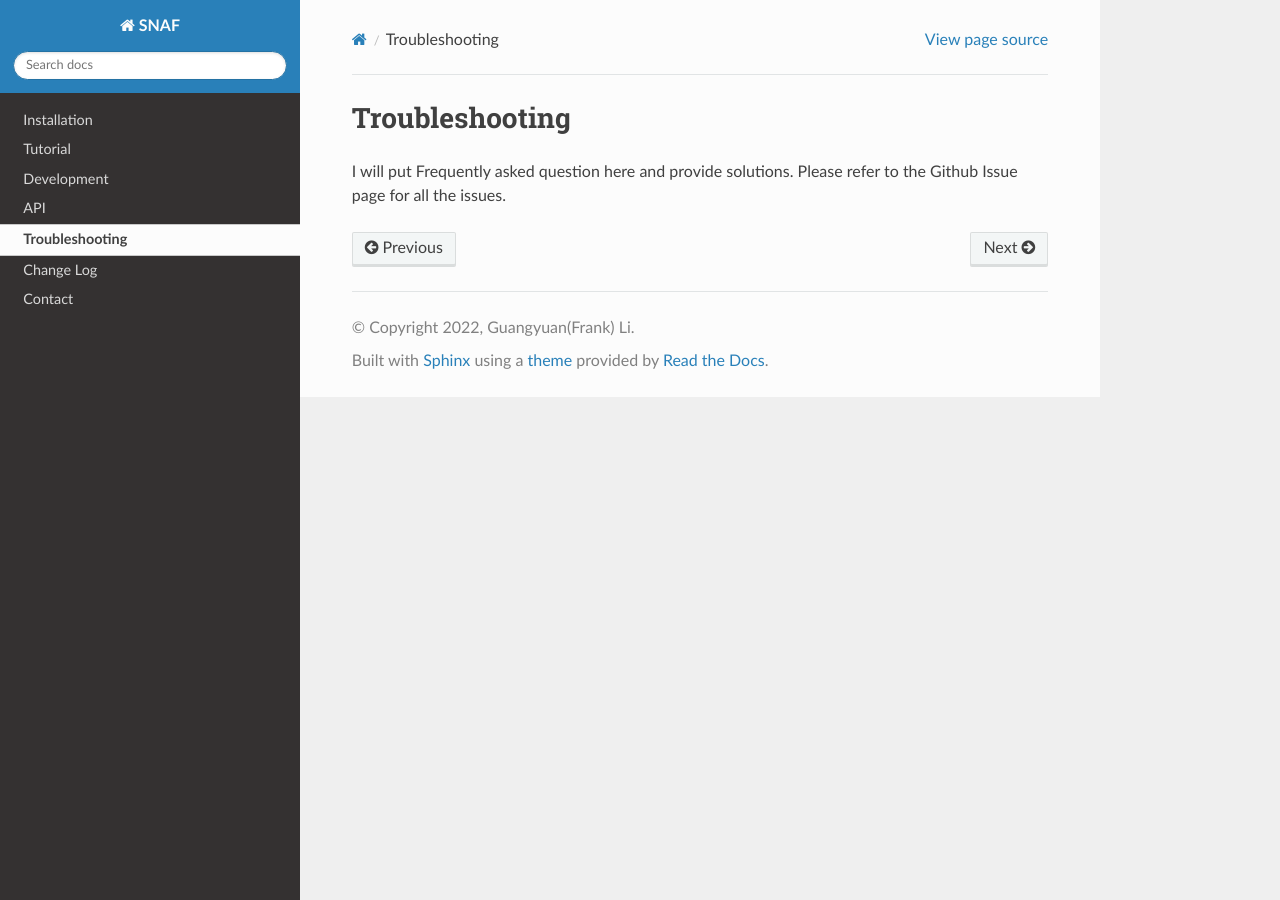
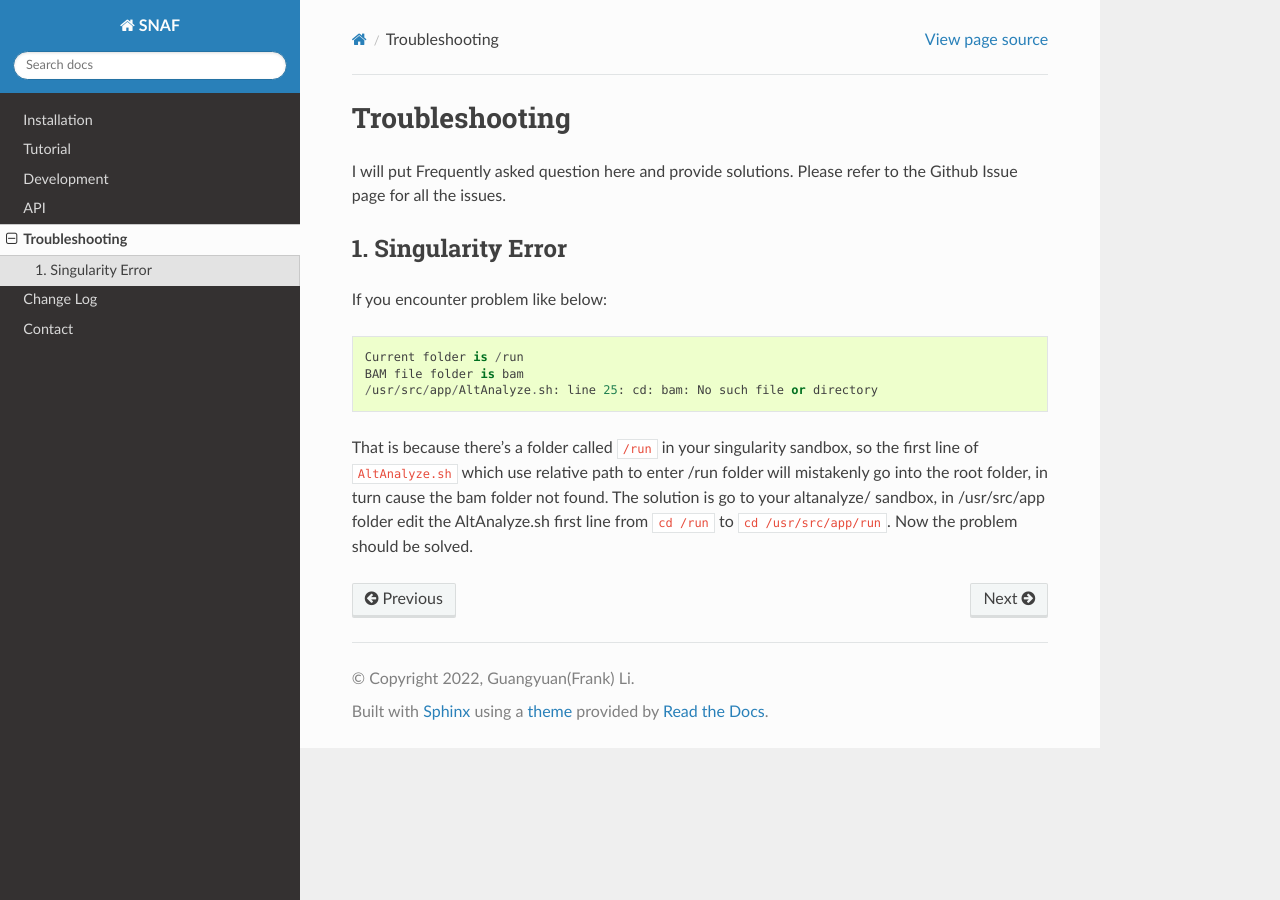
Before and after one commit to frankligy/SNAF, a Sphinx documentation site: the page built from docs/troubleshooting.rst, in a window 1280 px wide. Built offline with Sphinx 7.4.7 and the Read the Docs theme 2.0.0, drawn with Linux system fonts in a browser that asks for light colours.

Commit message:
resolve fixes #7

```diff
--- a/docs/troubleshooting.rst
+++ b/docs/troubleshooting.rst
@@ -2,3 +2,17 @@ Troubleshooting
 ================
 
 I will put Frequently asked question here and provide solutions. Please refer to the Github Issue page for all the issues.
+
+1. Singularity Error
+----------------------
+
+If you encounter problem like below::
+
+    Current folder is /run
+    BAM file folder is bam
+    /usr/src/app/AltAnalyze.sh: line 25: cd: bam: No such file or directory
+
+That is because there's a folder called ``/run`` in your singularity sandbox, so the first line of ``AltAnalyze.sh`` which use
+relative path to enter /run folder will mistakenly go into the root folder, in turn cause the bam folder not found. The solution is
+go to your altanalyze/ sandbox, in /usr/src/app folder edit the AltAnalyze.sh first line from ``cd /run`` to ``cd /usr/src/app/run``. Now
+the problem should be solved.
--- a/docs/tutorial.rst
+++ b/docs/tutorial.rst
@@ -23,6 +23,9 @@ the full path to the folder is the only command you need to run in this step (Se
 
     # run the container, the below command assume a folder named bam is in your current folder on the host machine
     docker run -v $PWD:/usr/src/app/run -t frankligy123/altanalyze:0.5.0.1 bam
+
+    # if using singularity
+    singularity run -B $PWD:/usr/src/app/run --writable altanalyze/ bam
 
 The output of this step contains different useful readouts, including splicing junction quantification, splicing event quantification and gene expression, but the most important output that will be used
 in the following step is the junction count matrix. The junction count matrix will be the ``altanalyze_output/ExpressionInput/counts.original.pruned.txt``. Let us take a look at a subsampled junction count matrix, each row represent a splicing junction
```
Also changed, not shown: docs/installation.rst (+1 -7 lines).
